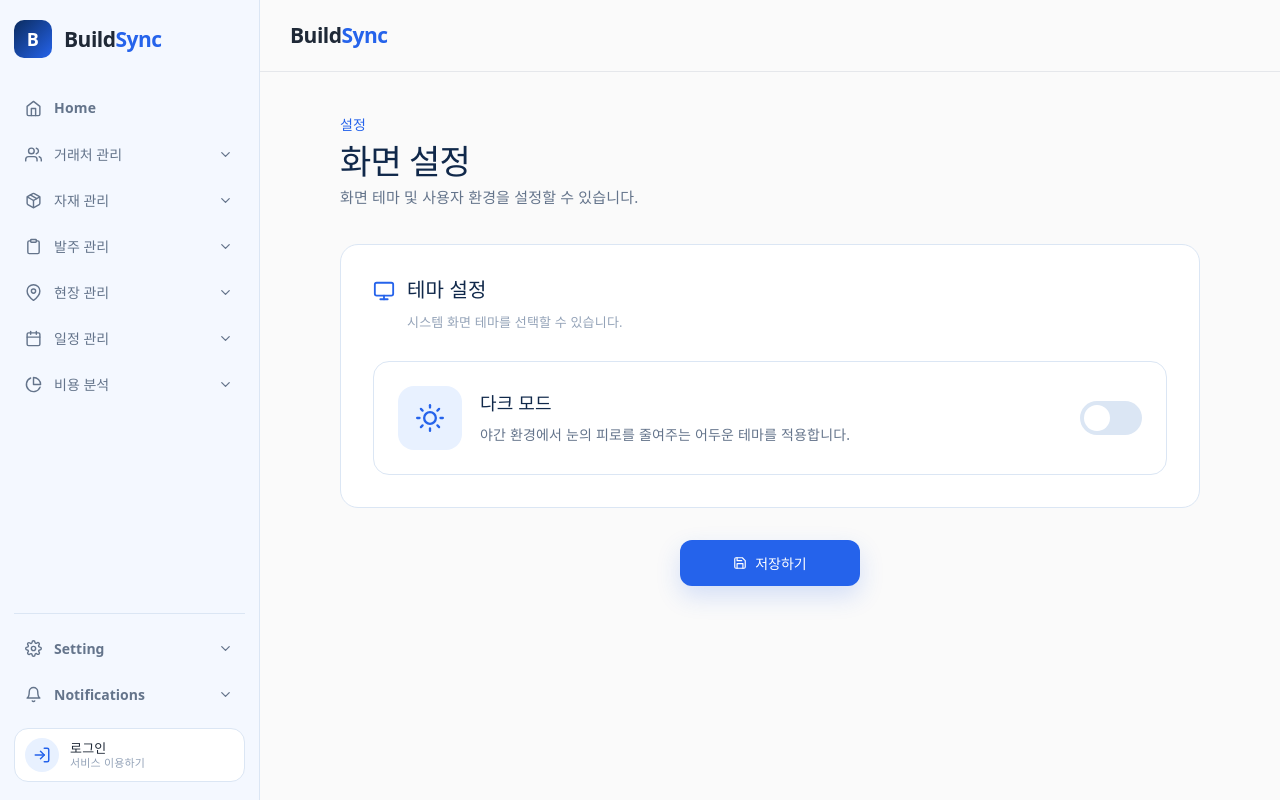
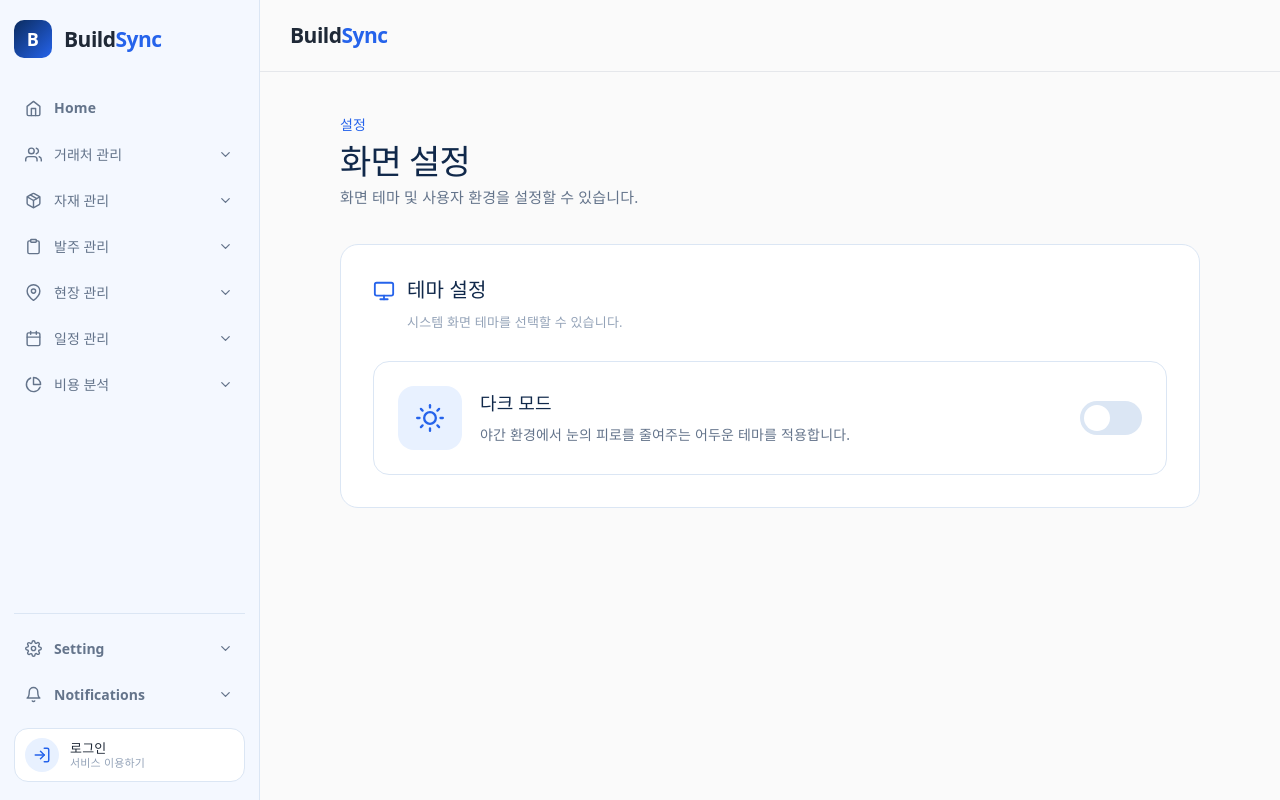
Before and after one commit to kimse0ngjun/BuildSync, a React (Vite) app in the folder frontend/: page /settings/display in a window 1280 px wide. Built offline with nearby package versions, Linux system fonts and the light colour scheme.

Commit message:
06/10 화면 설정 페이지 UI 수정

```diff
--- a/frontend/src/pages/settings/ScreenSetting.tsx
+++ b/frontend/src/pages/settings/ScreenSetting.tsx
@@ -1,12 +1,27 @@
-import { useState } from "react";
-import { FiMoon, FiSun, FiMonitor, FiSave } from "react-icons/fi";
+import { useEffect, useState } from "react";
+import { FiMoon, FiSun, FiMonitor } from "react-icons/fi";
 import "../../styles/ScreenSetting.css";
 
 function ScreenSetting() {
   const [darkMode, setDarkMode] = useState(false);
 
-  const handleSave = () => {
-    if (darkMode) {
+  useEffect(() => {
+    const savedTheme = localStorage.getItem("theme");
+
+    if (savedTheme === "dark") {
+      setDarkMode(true);
+      document.body.classList.add("dark-mode");
+    } else {
+      setDarkMode(false);
+      document.body.classList.remove("dark-mode");
+    }
+  }, []);
+
+  const handleToggle = () => {
+    const nextMode = !darkMode;
+    setDarkMode(nextMode);
+
+    if (nextMode) {
       document.body.classList.add("dark-mode");
       localStorage.setItem("theme", "dark");
     } else {
@@ -49,22 +64,11 @@ function ScreenSetting() {
           </div>
 
           <label className="switch">
-            <input
-              type="checkbox"
-              checked={darkMode}
-              onChange={() => setDarkMode(!darkMode)}
-            />
+            <input type="checkbox" checked={darkMode} onChange={handleToggle} />
             <span className="slider"></span>
           </label>
         </div>
       </section>
-
-      <div className="screen-actions">
-        <button className="screen-save-btn" onClick={handleSave}>
-          <FiSave />
-          저장하기
-        </button>
-      </div>
     </div>
   );
 }
--- a/frontend/src/styles/ScreenSetting.css
+++ b/frontend/src/styles/ScreenSetting.css
@@ -35,7 +35,7 @@
 .screen-setting-section {
   max-width: 1180px;
   margin: 0 auto;
-  background: #fff;
+  background: #ffffff;
   border: 1px solid #dbe6f4;
   border-radius: 18px;
   padding: 32px;
@@ -111,6 +111,7 @@
   position: relative;
   width: 62px;
   height: 34px;
+  flex: 0 0 62px;
 }
 
 .switch input {
@@ -133,7 +134,7 @@
   height: 26px;
   left: 4px;
   top: 4px;
-  background: white;
+  background: #ffffff;
   border-radius: 50%;
   transition: 0.3s;
 }
@@ -144,34 +145,6 @@
 
 .switch input:checked + .slider::before {
   transform: translateX(28px);
-}
-
-.screen-actions {
-  max-width: 1180px;
-  margin: 32px auto 0;
-  display: flex;
-  justify-content: center;
-  padding-bottom: 40px;
-}
-
-.screen-save-btn {
-  width: 180px;
-  height: 46px;
-  border: none;
-  border-radius: 12px;
-  background: #2563eb;
-  color: white;
-  font-size: 14px;
-  font-weight: 700;
-  display: flex;
-  align-items: center;
-  justify-content: center;
-  gap: 8px;
-  box-shadow: 0 10px 24px rgba(37, 99, 235, 0.18);
-}
-
-.screen-save-btn:hover {
-  background: #1d4ed8;
 }
 
 @media (max-width: 900px) {
```
